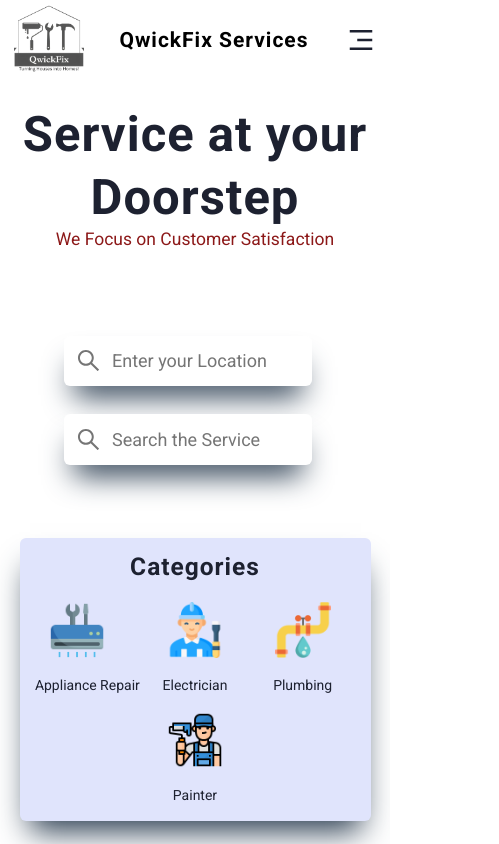
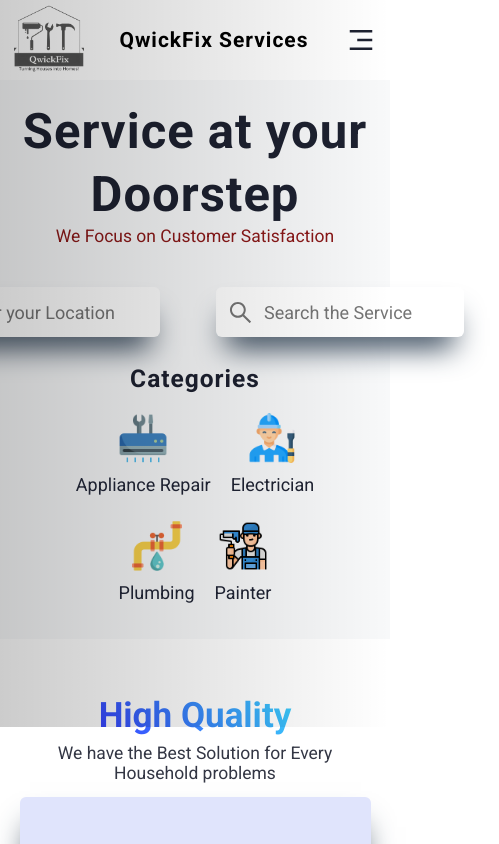
Before and after one commit to sanjanastyles/QF, a React (Create React App) app: page / in a window 390 px wide. Shown: the top 844 px of the page, 499 px wide, since content can reach past the window. Built offline with nearby package versions, Linux system fonts and the light colour scheme.

Commit message:
style(header): header styles chnges

```diff
--- a/src/FrontEnd/App.js
+++ b/src/FrontEnd/App.js
@@ -3,22 +3,26 @@ import router from './Route';
 import { Navbar } from './components/navbar/Navbar';
 import { Footer } from './components/footer/Footer';
 import ScrollToTop from './ScrollToTop';
+import './App.css'
 
 function App() {
   return (
     // <Router>
-    <div>
+    <div className='app'>
 
       <Navbar />
-      <ScrollToTop/>
+      <ScrollToTop />
       <Routes>
         {router.routes.map((route, index) => (
-          <Route key={index + 'Router'} path={route.path} element={route.element} />
+          <Route key={index + 'Router'} path={route.path} element={<div className="content">
+            {route.element}
+          </div>
+          } />
         ))}
       </Routes>
       <Footer />
       {/* <ChatBuuble /> */}
-      </div>
+    </div>
     // </Router>
   );
 }
--- a/src/FrontEnd/components/navbar/navbar.module.css
+++ b/src/FrontEnd/components/navbar/navbar.module.css
@@ -4,6 +4,7 @@
   align-items: center;
   padding: 1rem 3rem;
   height: 80px;
+z-index: 999;
 }
 
 .navbar_links {
--- a/src/FrontEnd/container/header/Header.module.css
+++ b/src/FrontEnd/container/header/Header.module.css
@@ -1,105 +1,56 @@
 .container {
-  min-height: calc(100vh - 80px);
-  margin: 0;
-  display: flex;
-  align-items: center;
-  flex-direction: column;
-  justify-content: space-around;
+  background-color: #f8f9fa;
+  padding: 20px;
+  z-index: 9998;
 }
 
 .title {
   text-align: center;
-  position: relative;
 }
 
-.maroonColor{
-  color: #800000;
+.maroonColor {
+  color: maroon;
+}
+
+.inputBoxes {
+  margin-top: 20px;
+  display: flex;
+  justify-content: center;
+  align-items: center;
 }
 
 .gradient {
-  z-index: -1;
-  left: 0;
-  right: 0;
-  margin: auto;
-  max-width: 90vw;
   position: absolute;
-  width: 50rem;
-  height: 10rem;
-  background: rgb(0, 212, 255);
-  background: radial-gradient(
-    circle,
-    rgba(0, 212, 255, 1) 24%,
-    rgba(6, 84, 170, 1) 51%,
-    rgba(5, 111, 188, 1) 80%
-  );
-  filter: blur(350px);
-}
-
-.inputBoxes {
-  margin: 3rem;
-  position: relative;
-  display: flex;
+  width: 100%;
+  height: 100%;
+  background: linear-gradient(90deg, rgba(0, 0, 0, 0.2) 0%, rgba(0, 0, 0, 0) 100%);
 }
 
 .categories {
-  border-radius: var(--border-radius);
-  box-shadow: var(--box-shadow);
-  padding: 2rem;
-  background-color: var(--container-bg-color);
-  width: 90vw;
+  margin-top: 20px;
+  text-align: center;
 }
+
+.categories h3 {
+  margin-bottom: 10px;
+}
+
 .categories_container {
   display: flex;
+  justify-content: center;
   flex-wrap: wrap;
-  justify-content: space-around;
-}
-.categories_container_item {
-  display: flex;
-  flex-direction: column;
-  justify-content: center;
-  align-items: center;
-  flex: 1;
 }
 
-.categories_container_item p {
-  font-size: 2rem;
+.categories_container_item {
+  margin: 10px;
   text-align: center;
 }
 
 .categories_container_item img {
-  transition: 0.3s;
-  cursor: pointer;
-  height: 8rem;
-  width: 8rem;
-  margin: 1.5rem;
+  width: 50px;
+  height: 50px;
 }
 
-.categories_container_item img:hover {
-  filter: brightness(0.8);
-  transform: scale(1.1);
+.categories_container_item p {
+  margin-top: 5px;
 }
-
-@media screen and (max-width: 750px) {
-  .inputBoxes {
-    flex-direction: column;
-    align-items: center;
-  }
-  .input_box {
-    margin: 1rem;
-  }
-  .location_input_box {
-    width: 30rem;
-  }
-  .service_input_box {
-    width: 40rem;
-  }
-  .gradient {
-    display: none;
-  }
-  .categories_container_item img {
-    cursor: pointer;
-    height: 8rem;
-    width: 8rem;
-    margin: 2rem;
-  }
-}
```
Also changed, not shown: src/FrontEnd/App.css (+15 -0 lines), src/FrontEnd/container/header/Header.jsx (+0 -10 lines).
